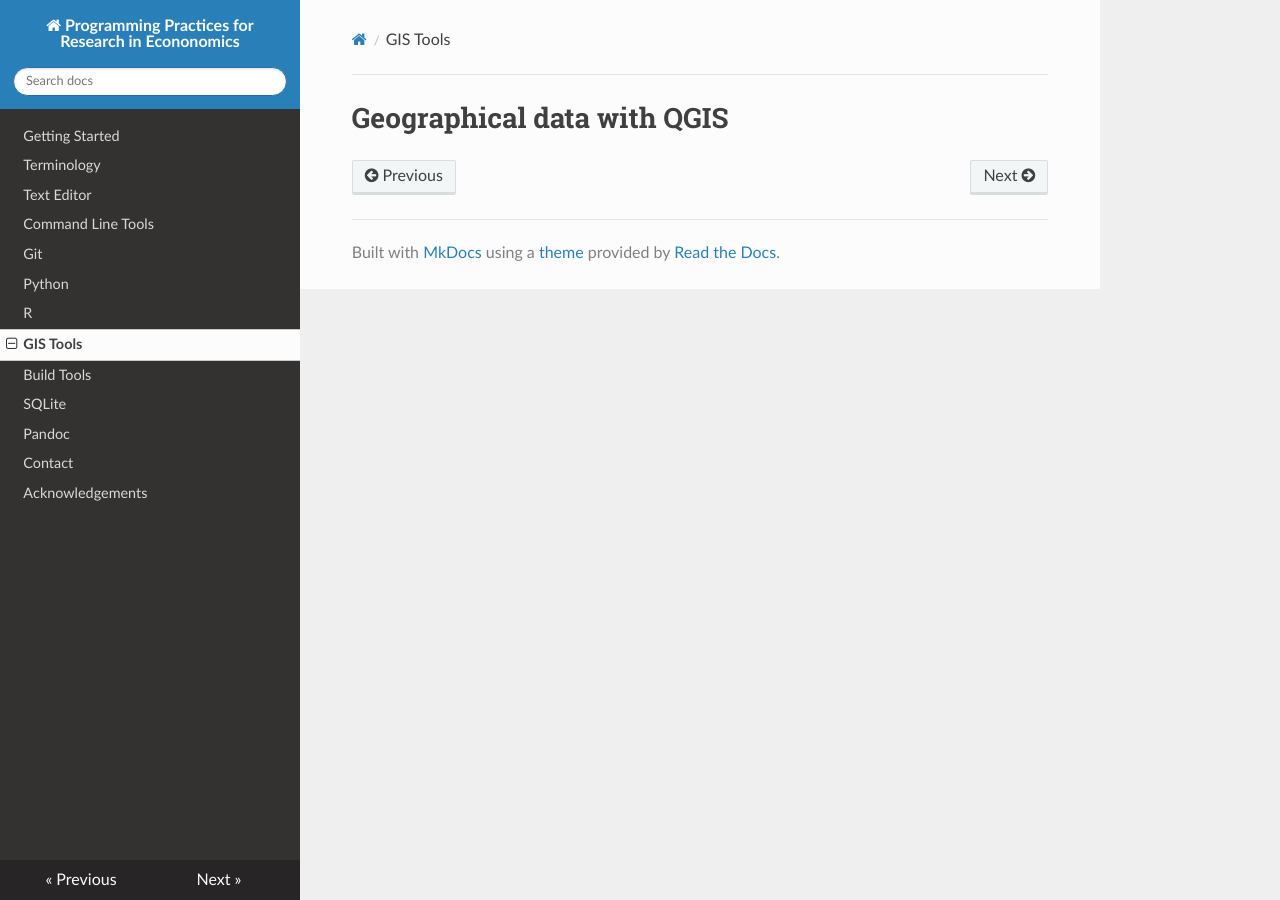
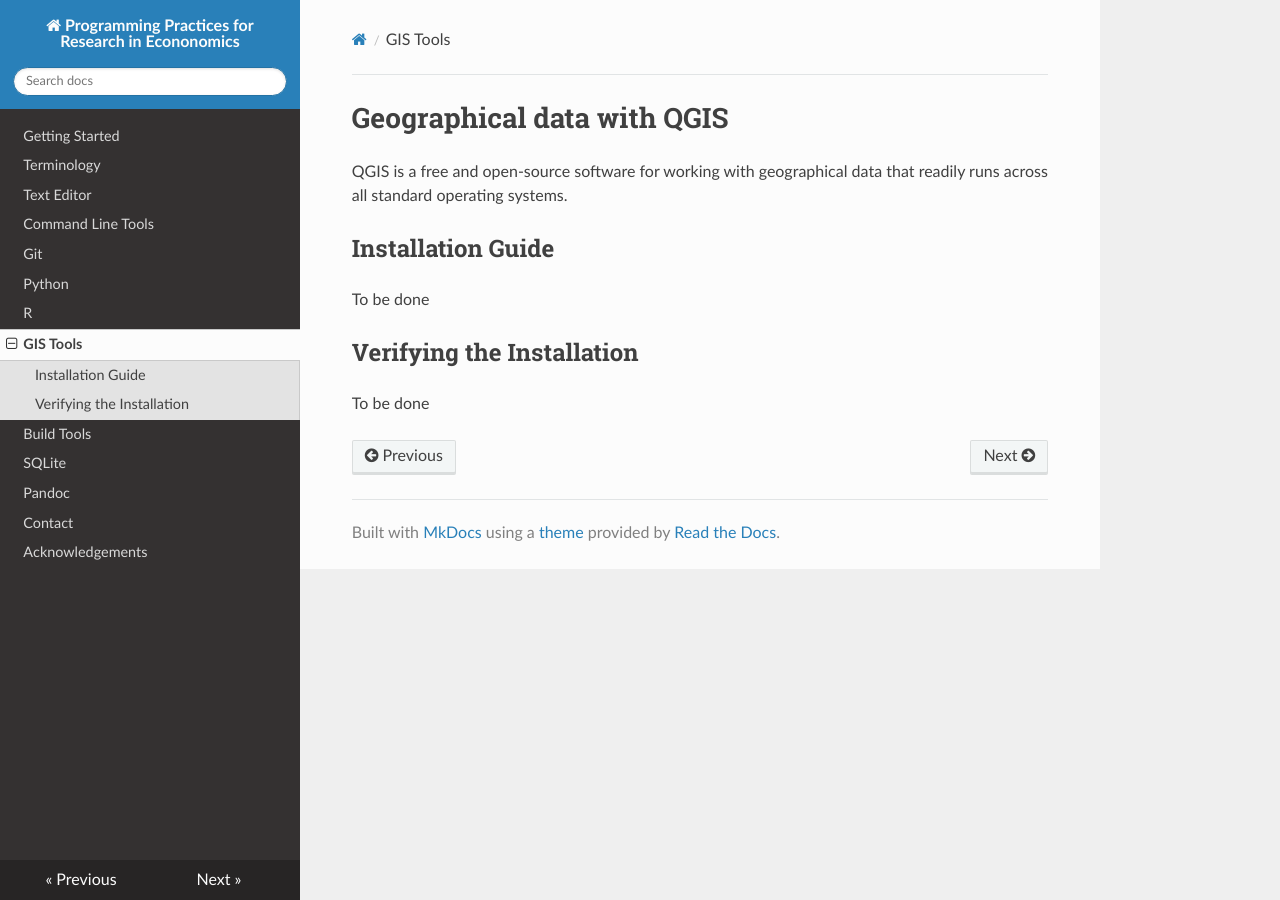
Before and after one commit to pp4rs/DEPRECATED-installation-guide, an MkDocs documentation site: the page built from docs/qgis.md, in a window 1280 px wide. Built offline with MkDocs 1.6.1, drawn with Linux system fonts in a browser that asks for light colours; nearby versions of some CDN libraries; old or Windows-style settings are respelled for this version of MkDocs.

Commit message:
skeleton of qgis installation guide

```diff
--- a/docs/qgis.md
+++ b/docs/qgis.md
@@ -1 +1,11 @@
 # Geographical data with QGIS
+
+QGIS is a free and open-source software for working with geographical data that readily runs across all standard operating systems.
+
+## Installation Guide
+
+To be done
+
+## Verifying the Installation
+
+To be done
```
